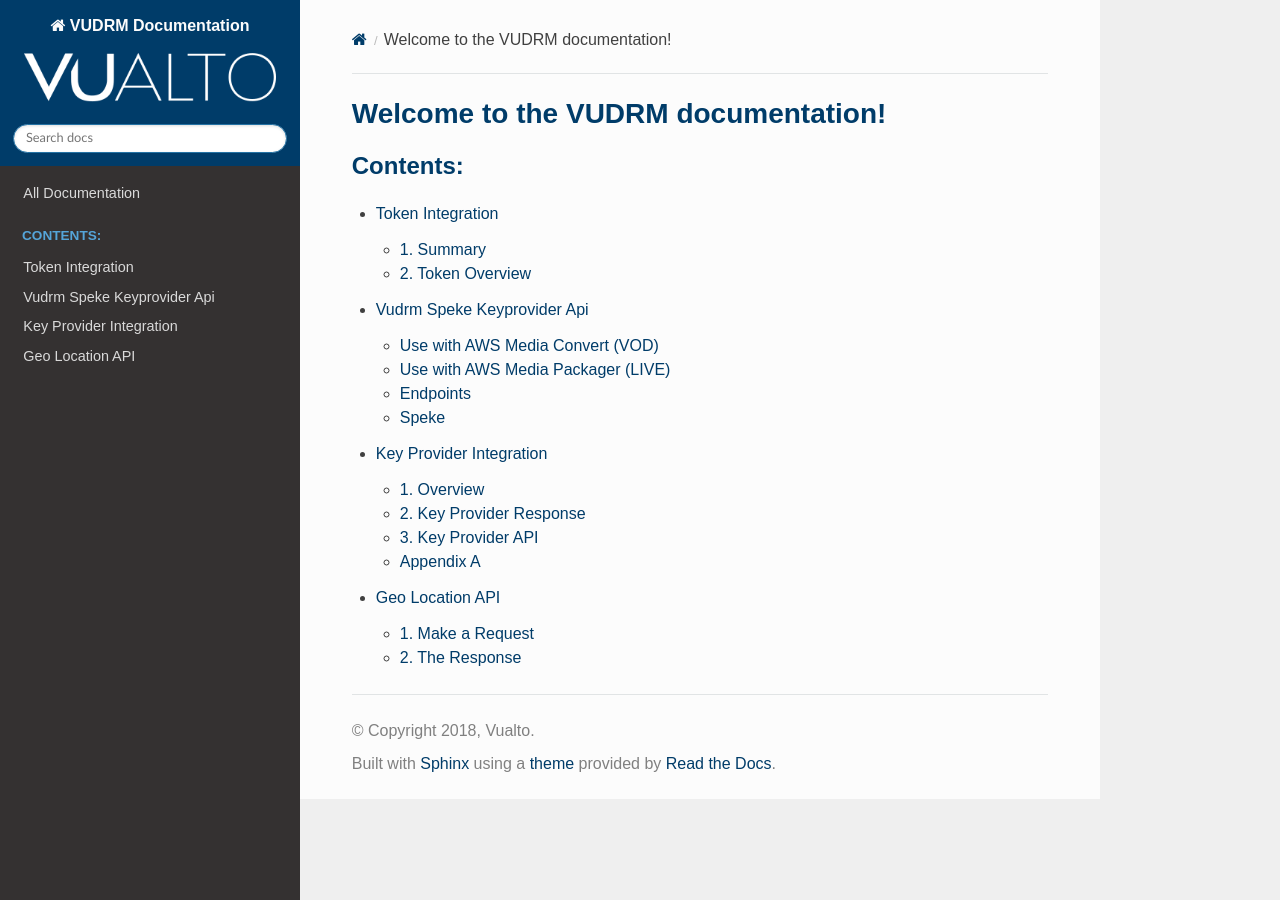
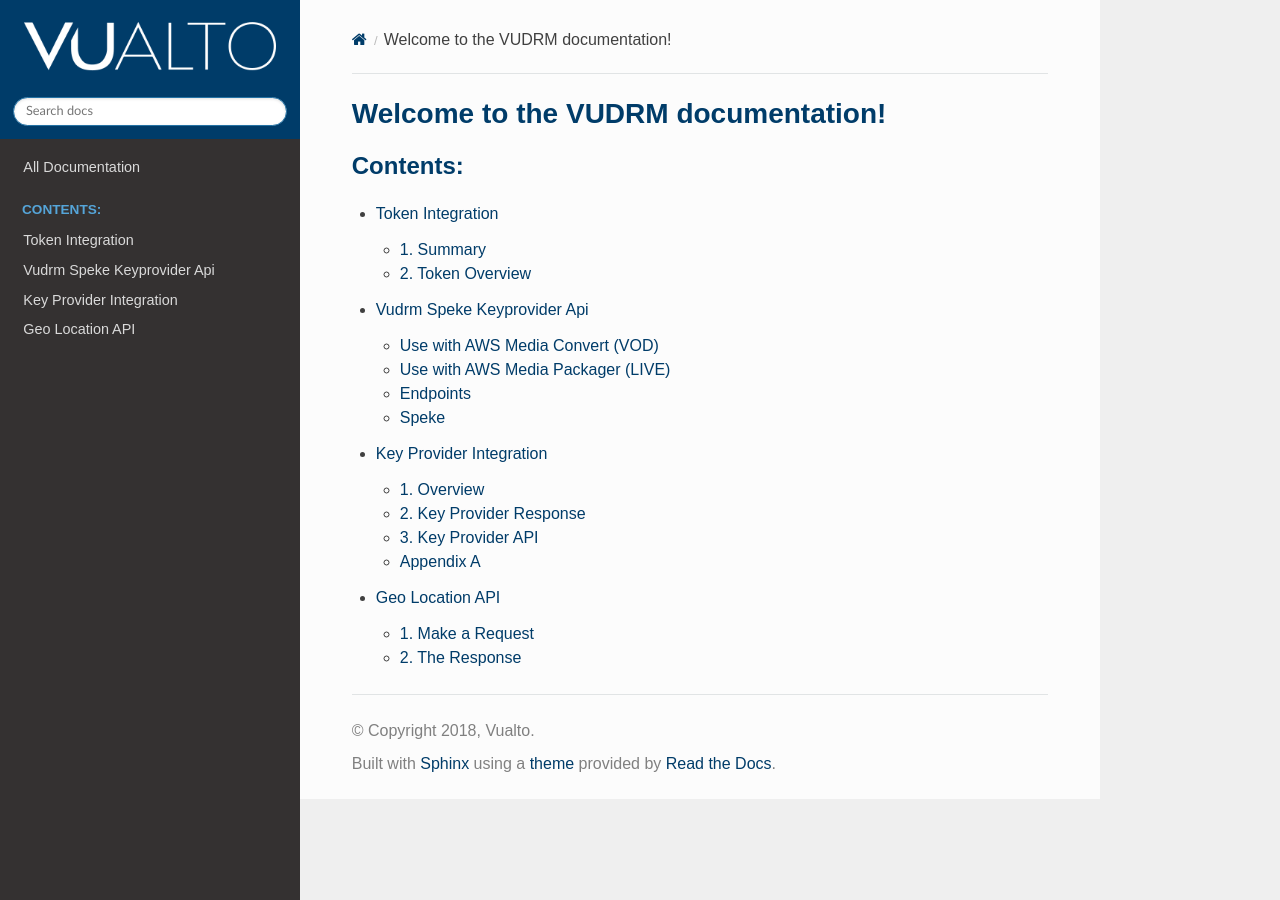
Before and after one commit to Vualto/vudrm-public-docs, a Sphinx documentation site: the page built from docs/source/index.rst, in a window 1280 px wide. Built offline with Sphinx 7.4.7 and the Read the Docs theme 2.0.0, drawn with Linux system fonts in a browser that asks for light colours.

Commit message:
Updated theme. (Also adds home_link in conf)

```diff
--- a/docs/source/_static/css/theme_extra.css
+++ b/docs/source/_static/css/theme_extra.css
@@ -49,3 +49,10 @@
 .note .admonition-title {
     background: #0099CC !important;
 }
+
+.wy-nav-top img {
+    height: 30px;
+    width: 120px;
+    border-radius: 0%;
+    background-color: rgba(255, 255, 255, 0);
+}
--- a/docs/source/_templates/layout.html
+++ b/docs/source/_templates/layout.html
@@ -4,7 +4,7 @@
     {% if logo and theme_logo_only %}
         <a href="{{ pathto(master_doc) }}">
     {% else %}
-        <a href="{{ pathto(master_doc) }}" class="icon icon-home"> {{ project }}
+        <a href="{{ home_link }}">
         <img src="{{ pathto('_static/logo.png', 1) }}" class="logo" alt="Logo"/>
     {% endif %}
 
@@ -30,3 +30,13 @@
 
     {% include "searchbox.html" %}
 {% endblock %}
+
+{% block mobile_nav %}
+
+    <i data-toggle="wy-nav-top" class="fa fa-bars"></i>
+
+    <a href="{{ home_link }}">
+        <img src="{{ pathto('_static/logo.png', 1) }}" class="logo" alt="Logo"/>
+    </a>
+
+{% endblock %}
--- a/docs/source/conf.py
+++ b/docs/source/conf.py
@@ -40,6 +40,7 @@
 # The full version, including alpha/beta/rc tags
 release = u''
 
+html_context = {'home_link': 'https://vualto-public-documentation.readthedocs-hosted.com/'}
 
 # -- General configuration ---------------------------------------------------
 
```
